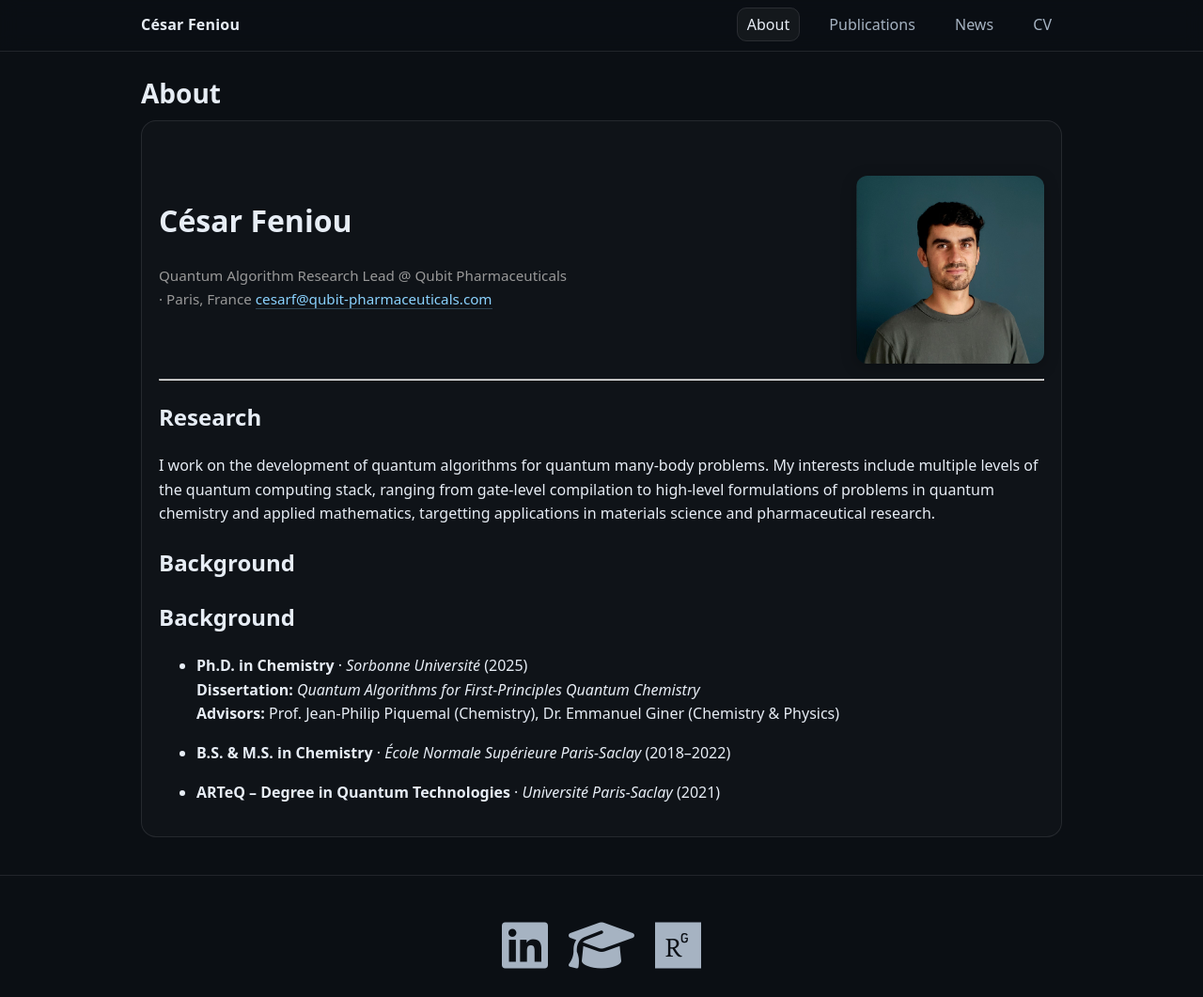
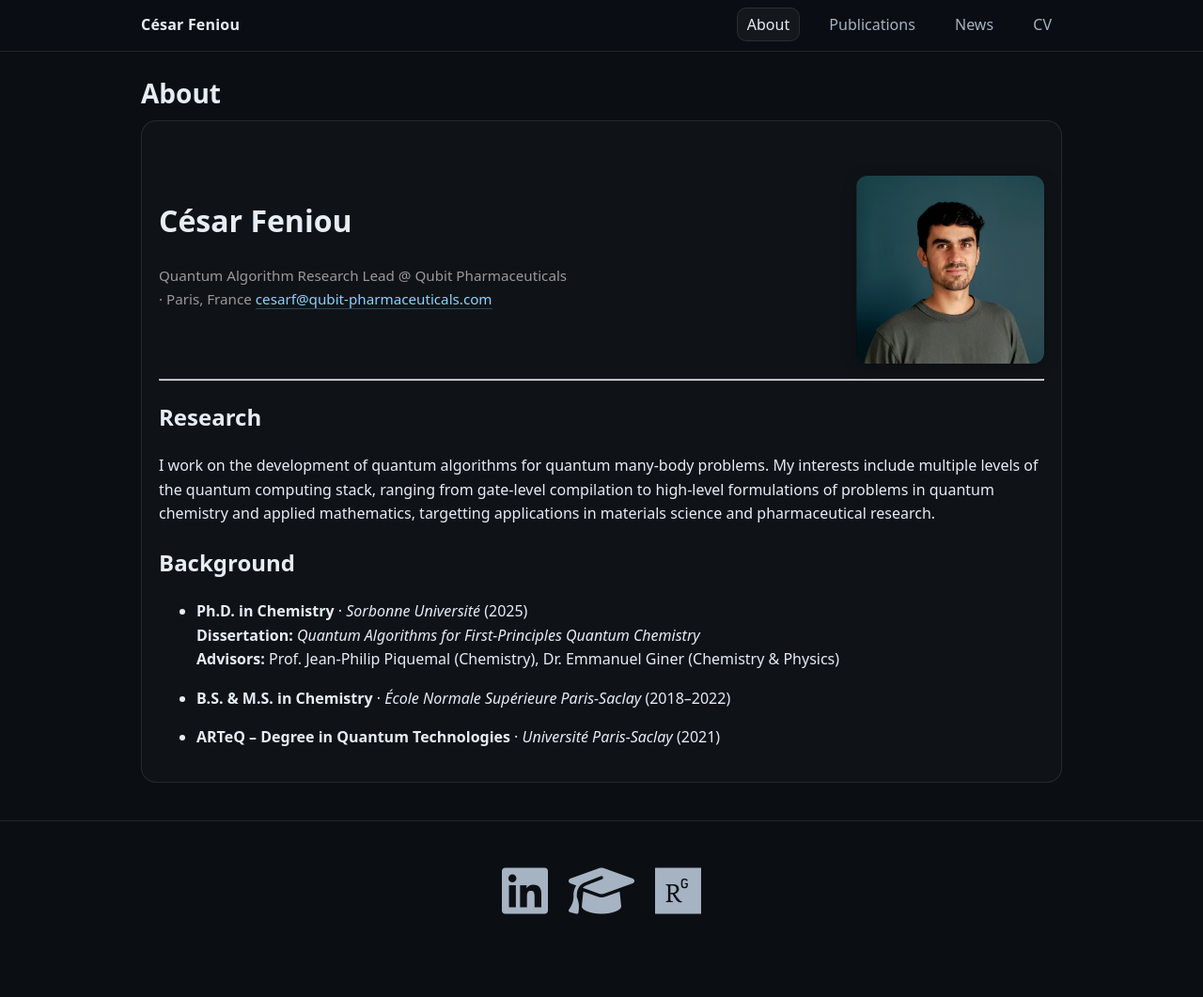
Before and after one commit to cesarfeniou/cesarfeniou.github.io, a Jekyll site: the page built from index.md, in a window 1280 px wide and 1061 px high. Shown: the whole window at 94% size. Built offline with Jekyll 4.4.1, drawn with Linux system fonts in a browser that asks for light colours.

Commit message:
Update index.md

```diff
--- a/index.md
+++ b/index.md
@@ -30,8 +30,6 @@ I work on the development of quantum algorithms for quantum many-body problems.
 
 ## Background
 
-## Background
-
 - **Ph.D. in Chemistry** · *Sorbonne Université* (2025)
   **Dissertation:** *Quantum Algorithms for First-Principles Quantum Chemistry*
   **Advisors:** Prof. Jean-Philip Piquemal (Chemistry), Dr. Emmanuel Giner (Chemistry & Physics)
```
